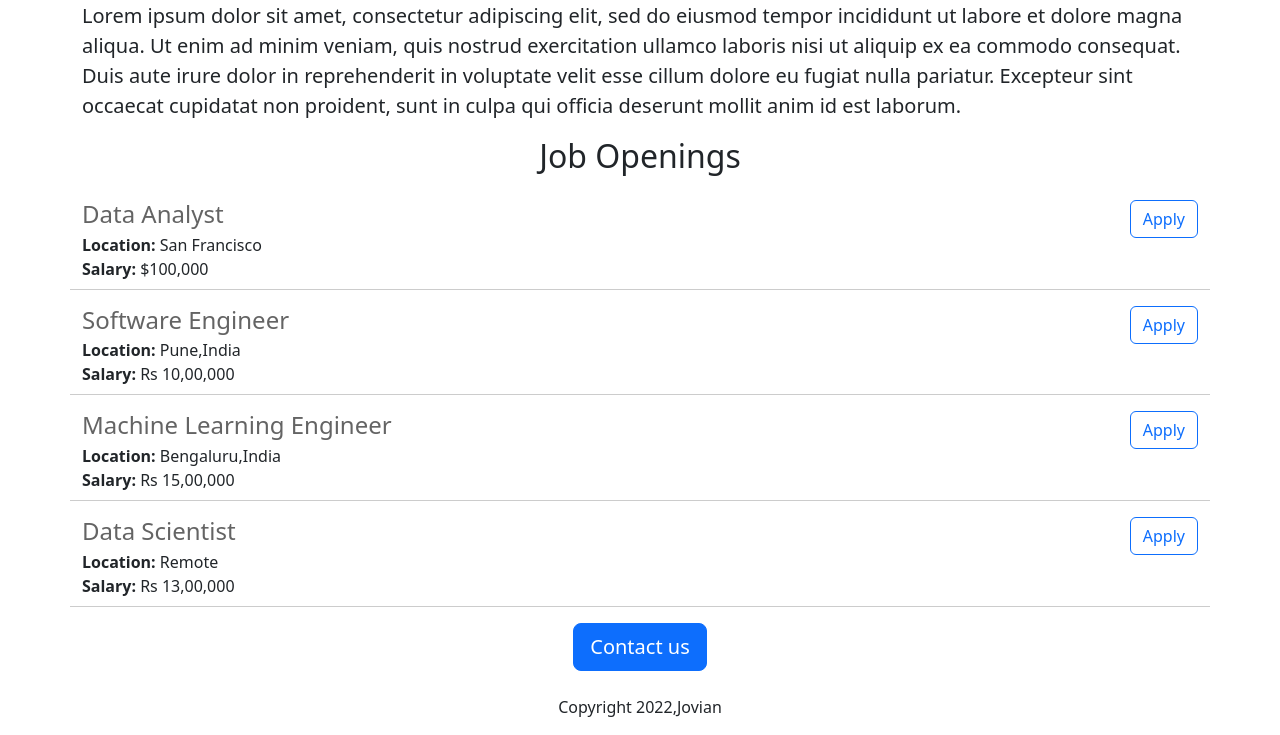
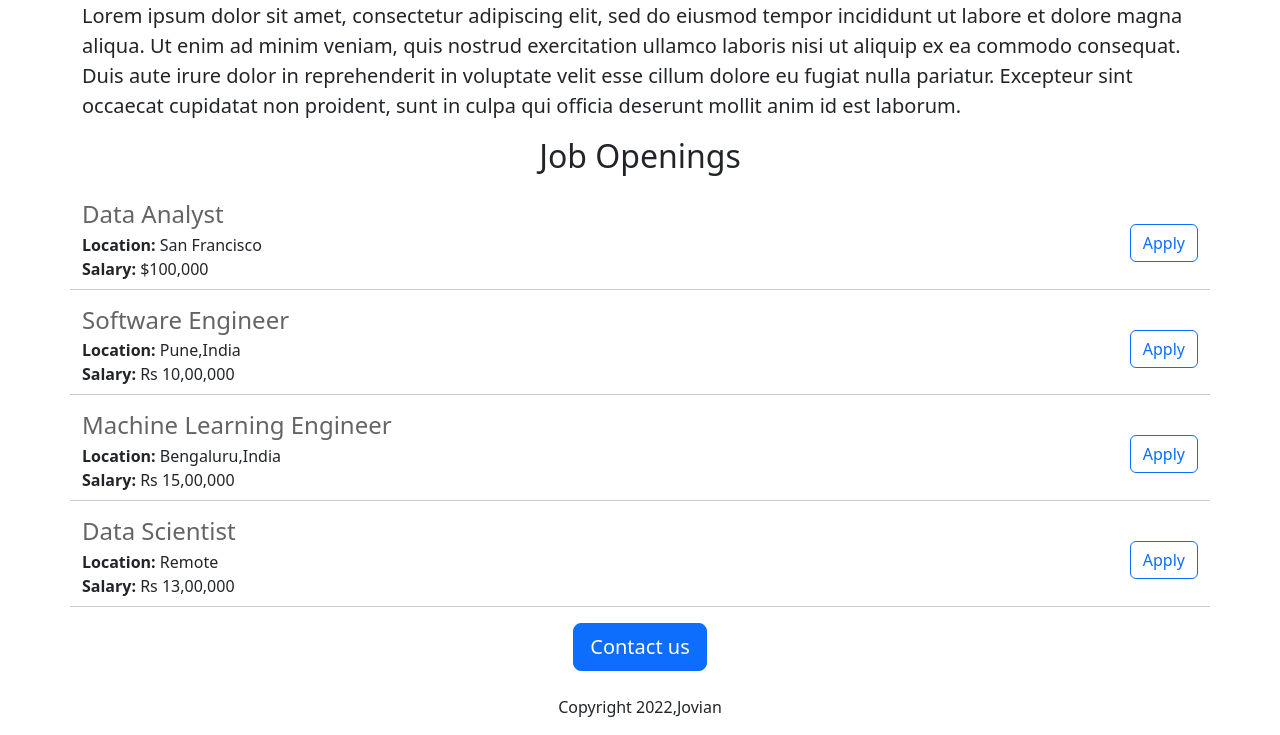
Before and after one commit to ShreeshHunnur/jovian-carrer-website, a Flask app: page / in a window 1280 px wide. Shown: the part 465-1200 px from the top of the page. Run offline with Flask 3, Linux system fonts and the light colour scheme.

Commit message:
made a minor change in apply button

```diff
--- a/templates/jobitem.html
+++ b/templates/jobitem.html
@@ -14,6 +14,6 @@
       </div>
     </div>
   <div class="col-2">
-    <button type="button" class="btn btn-outline-primary float-end">Apply</button>
+    <button type="button" class="btn btn-outline-primary float-end mt-4">Apply</button>
   </div>
 </div>
```
